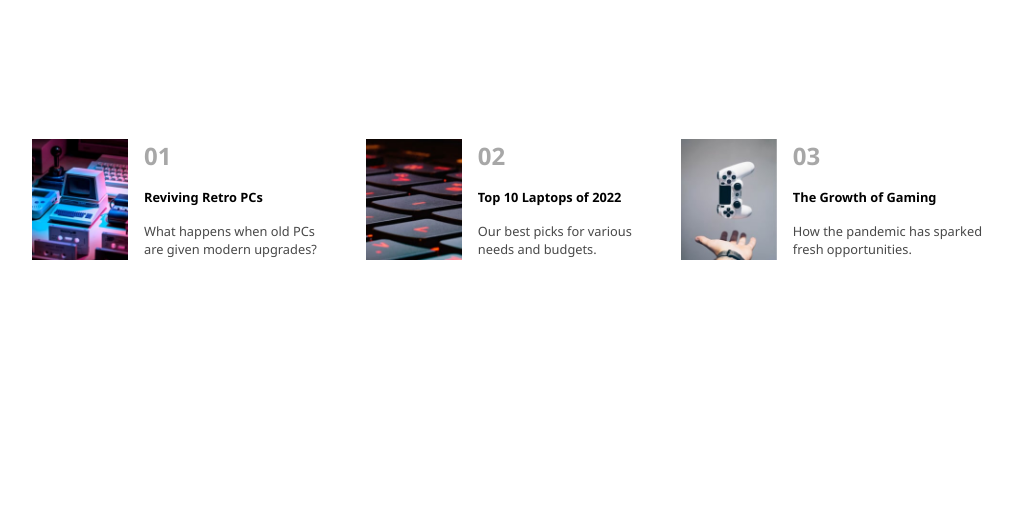
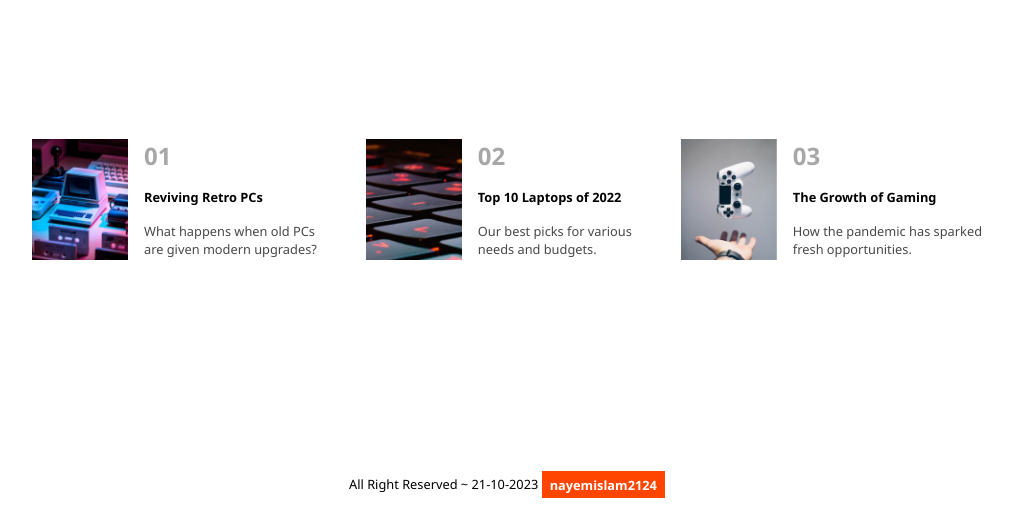
Before and after one commit to nayemislam2124/news-page-design, a plain HTML site: page index.html in a window 1280 px wide. Shown: the part 552-1060 px from the top of the page, without its empty margins (133-1146 px from the left). Before the commit the page ends 1020 px from the top, so only its background shows below. Drawn offline with Linux system fonts and the light colour scheme.

Commit message:
footer text added

```diff
--- a/index.html
+++ b/index.html
@@ -89,5 +89,12 @@
         </section>
     </main>
     <!-- main section end -->
+    <!-- footer section start  -->
+    <footer>
+        <div class="copyright">
+            All Right Reserved ~  21-10-2023 <mark>nayemislam2124</mark>
+        </div>
+    </footer>
+    <!-- footer section end -->
 </body>
 </html>
--- a/style.css
+++ b/style.css
@@ -160,6 +160,20 @@ nav{
     width:6rem;
 }
 /* section 1 end */
+/* footer section start  */
+.copyright{
+    text-align:center;
+    font-size:.8rem;
+    margin-bottom:.5rem;
+    line-height:2rem;
+}
+mark{
+    background:orangered;
+    color:white;
+    padding:.3rem .5rem;
+    font-weight:600;
+}
+/* footer section end */
 /* mobile approach design start  */
 @media screen and (max-width: 992px){
     .menu{
```
